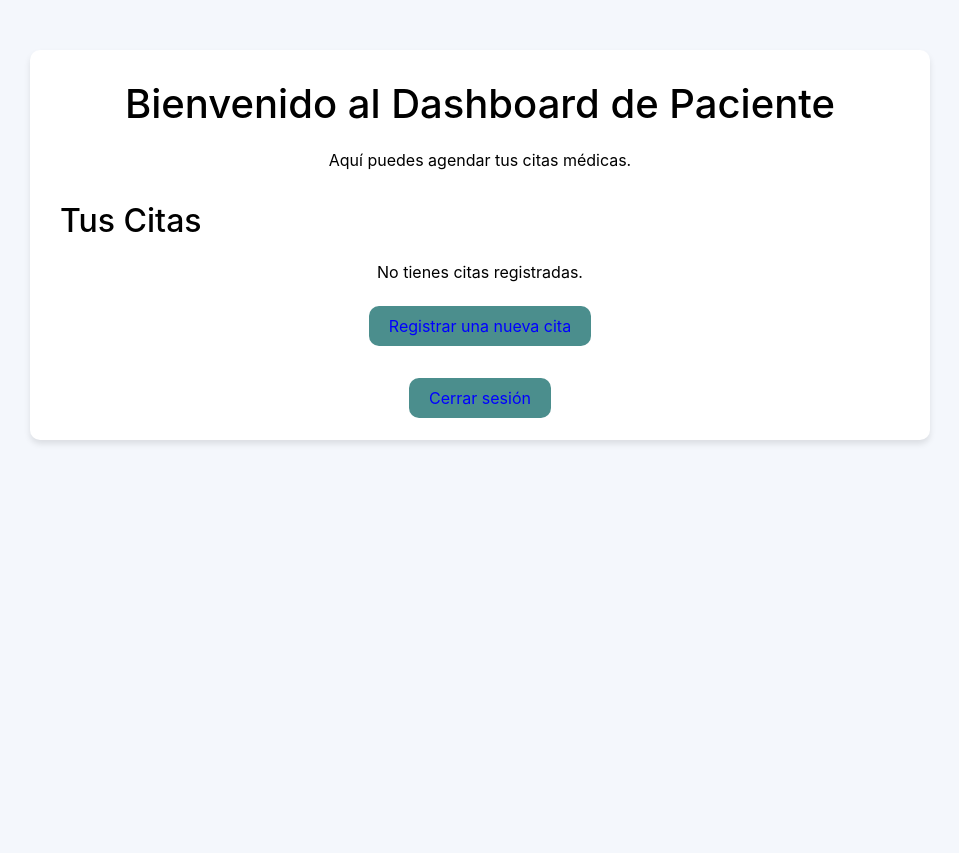
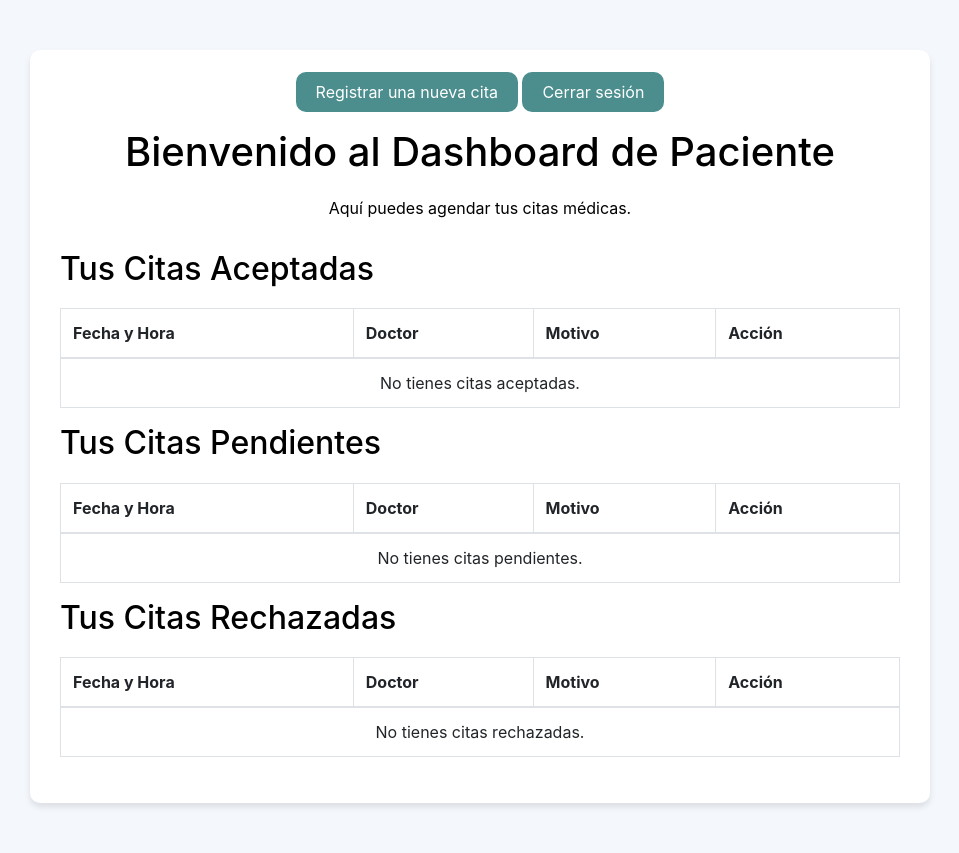
Before and after one commit to MICHAEL-357/ClinicaMike, a Django app: page /usuarios/dashboard/paciente/1/ in a window 1280 px wide. Shown: the whole page, without its empty margins (160-1119 px from the left). Before the commit the page ends 444 px from the top, so only its background shows below. Run offline with Django 5.2, Linux system fonts and the light colour scheme; the visitor is signed in with stand-in values (Sample User, id 1); data comes from the database, SQL or seed files in the repository; data that the repository does not hold is empty; some libraries are stand-ins or nearby versions.

Commit message:
Modificacion del dash_paciente

```diff
--- a/usuarios/templates/usuarios/dashboard_paciente.html
+++ b/usuarios/templates/usuarios/dashboard_paciente.html
@@ -22,7 +22,7 @@
         }
 
         .container p, .container h1, .container h2 {
-            color: #000000;  /* Color oscuro para el texto */
+            color: #000000;
         }
 
         h1 {
@@ -47,7 +47,7 @@
             padding: 15px;
             border-radius: 8px;
             margin-bottom: 15px;
-            color: #333;  /* Color oscuro para el texto dentro de las citas */
+            color: #333;
         }
 
         .cita-item strong {
@@ -86,49 +86,111 @@
 <body>
 
     <div class="container">
+        <div class="row mb-4">
+            <div class="col text-center">
+                <a href="{% url 'registrar_cita' %}" class="btn-custom">Registrar una nueva cita</a>
+                <a href="#" class="btn-custom" id="logoutBtn">Cerrar sesión</a>
+            </div>
+        </div>
+
         <h1>Bienvenido al Dashboard de Paciente</h1>
         <p>Aquí puedes agendar tus citas médicas.</p>
 
-        <h2>Tus Citas</h2>
-        <ul class="list-unstyled">
-            {% for cita in citas %}
-                <li class="cita-item">
-                    <strong>
-                        {% if cita.fecha and cita.hora %}
-                            {{ cita.fecha|date:"d \d\e F \d\e Y" }} a las {{ cita.hora|time:"H:i" }}
-                        {% else %}
-                            Creada el {{ cita.creado_el|date:"d \d\e F \d\e Y" }} a las {{ cita.creado_el|time:"H:i" }}
-                        {% endif %}
-                    </strong>
-                    con el Dr. {{ cita.doctor.username }} <br>
-                    Motivo: {{ cita.motivo }} <br>
-                    Estado:
+        <h2>Tus Citas Aceptadas</h2>
+        <table class="table table-bordered">
+            <thead>
+                <tr>
+                    <th>Fecha y Hora</th>
+                    <th>Doctor</th>
+                    <th>Motivo</th>
+                    <th>Acción</th>
+                </tr>
+            </thead>
+            <tbody>
+                {% for cita in citas %}
                     {% if cita.estado == 'aceptada' %}
-                        <span class="badge badge-success">Aceptada</span>
-                    {% elif cita.estado == 'rechazada' %}
-                        <span class="badge badge-danger">Rechazada</span>
-                    {% else %}
-                        <span class="badge badge-warning">Pendiente</span>
+                        <tr>
+                            <td>{{ cita.fecha|date:"d \d\e F \d\e Y" }} a las {{ cita.hora|time:"H:i" }}</td>
+                            <td>Dr. {{ cita.doctor.username }}</td>
+                            <td>{{ cita.motivo }}</td>
+                            <td><a href="{% url 'detalle_cita' cita.id %}" class="btn btn-info">Ver Detalles</a></td>
+                        </tr>
                     {% endif %}
-                    <br>
-                    <a href="{% url 'detalle_cita' cita.id %}" class="btn btn-info">Ver Detalles</a>
-                </li>
-            {% empty %}
-                <p>No tienes citas registradas.</p>
-            {% endfor %}
-        </ul>
+                {% empty %}
+                    <tr><td colspan="4" class="text-center">No tienes citas aceptadas.</td></tr>
+                {% endfor %}
+            </tbody>
+        </table>
 
+        <h2>Tus Citas Pendientes</h2>
+        <table class="table table-bordered">
+            <thead>
+                <tr>
+                    <th>Fecha y Hora</th>
+                    <th>Doctor</th>
+                    <th>Motivo</th>
+                    <th>Acción</th>
+                </tr>
+            </thead>
+            <tbody>
+                {% for cita in citas %}
+                    {% if cita.estado == 'pendiente' %}
+                        <tr>
+                            <td>{{ cita.fecha|date:"d \d\e F \d\e Y" }} a las {{ cita.hora|time:"H:i" }}</td>
+                            <td>Dr. {{ cita.doctor.username }}</td>
+                            <td>{{ cita.motivo }}</td>
+                            <td><a href="{% url 'detalle_cita' cita.id %}" class="btn btn-info">Ver Detalles</a></td>
+                        </tr>
+                    {% endif %}
+                {% empty %}
+                    <tr><td colspan="4" class="text-center">No tienes citas pendientes.</td></tr>
+                {% endfor %}
+            </tbody>
+        </table>
 
+        <h2>Tus Citas Rechazadas</h2>
+        <table class="table table-bordered">
+            <thead>
+                <tr>
+                    <th>Fecha y Hora</th>
+                    <th>Doctor</th>
+                    <th>Motivo</th>
+                    <th>Acción</th>
+                </tr>
+            </thead>
+            <tbody>
+                {% for cita in citas %}
+                    {% if cita.estado == 'rechazada' %}
+                        <tr>
+                            <td>{{ cita.fecha|date:"d \d\e F \d\e Y" }} a las {{ cita.hora|time:"H:i" }}</td>
+                            <td>Dr. {{ cita.doctor.username }}</td>
+                            <td>{{ cita.motivo }}</td>
+                            <td><a href="{% url 'detalle_cita' cita.id %}" class="btn btn-info">Ver Detalles</a></td>
+                        </tr>
+                    {% endif %}
+                {% empty %}
+                    <tr><td colspan="4" class="text-center">No tienes citas rechazadas.</td></tr>
+                {% endfor %}
+            </tbody>
+        </table>
+    </div>
 
+    <script>
+        document.querySelector('#logoutBtn').addEventListener('click', function(event) {
+            // Prevenir el comportamiento por defecto del enlace
+            event.preventDefault();
 
-        <div class="footer">
-            <a href="{% url 'registrar_cita' %}" class="btn-custom">Registrar una nueva cita</a>
-            <br>
-            <br>
-            <br>
-            <a href="{% url 'home' %}" class="btn-custom">Cerrar sesión</a>
-        </div>
-    </div>
+            // Realizar la acción de cierre de sesión (esto depende de tu implementación, por ejemplo, un view que elimine la sesión)
+            fetch("{% url 'logout' %}", { method: 'POST' })
+                .then(response => {
+                    // Redirigir a la página de inicio después de cerrar sesión
+                    window.location.href = "{% url 'home' %}";
+                })
+                .catch(error => {
+                    console.error('Error al cerrar sesión:', error);
+                });
+        });
+    </script>
 
 </body>
 </html>
```
